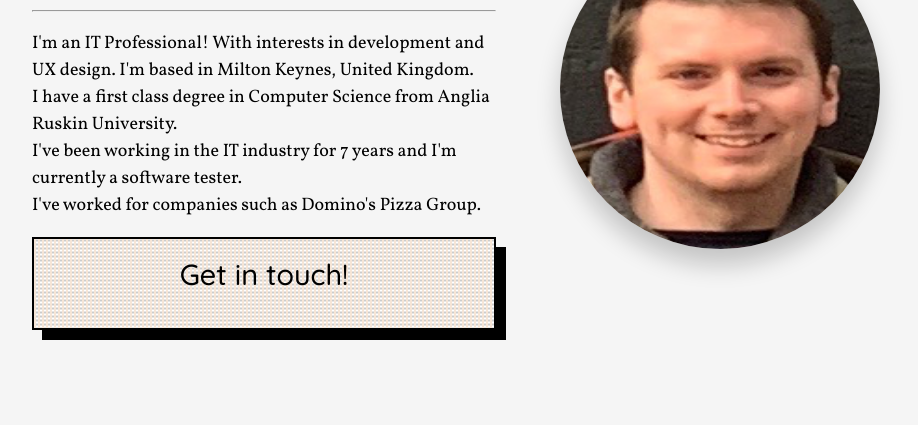
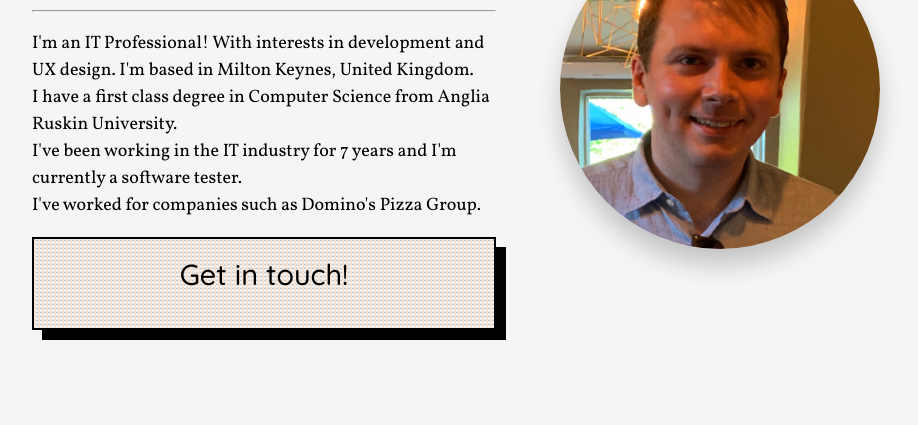
Before and after one commit to JB-26/website-portfolio, a Gatsby site: page / in a window 1280 px wide. Shown: the part 153-578 px from the top of the page, without its empty margins (184-1102 px from the left). Built offline with nearby package versions, Linux system fonts and the light colour scheme; Gatsby itself is replaced by a stand-in of ours.

Commit message:
New photo!

```diff
--- a/src/pages/index.js
+++ b/src/pages/index.js
@@ -1,7 +1,7 @@
 import React from "react"
 import Header from "../components/header"
 import Footer from "../components/footer"
-import Image from "../images/new.jpg"
+import Image from "../images/new_2021.jpg"
 import { Helmet } from "react-helmet"
 
 export default () => (
@@ -34,7 +34,7 @@ export default () => (
         </div>
       </div>
       <div className="right">
-        <img id="image" src={Image} alt="Me in Nashville"></img>
+        <img id="image" src={Image} alt="Me at the pub!"></img>
       </div>
     </div>
     <Footer></Footer>
```
Also changed, not shown: src/images/new_2021.jpg (added), src/images/new_old.jpg (renamed from src/images/new.jpg).
